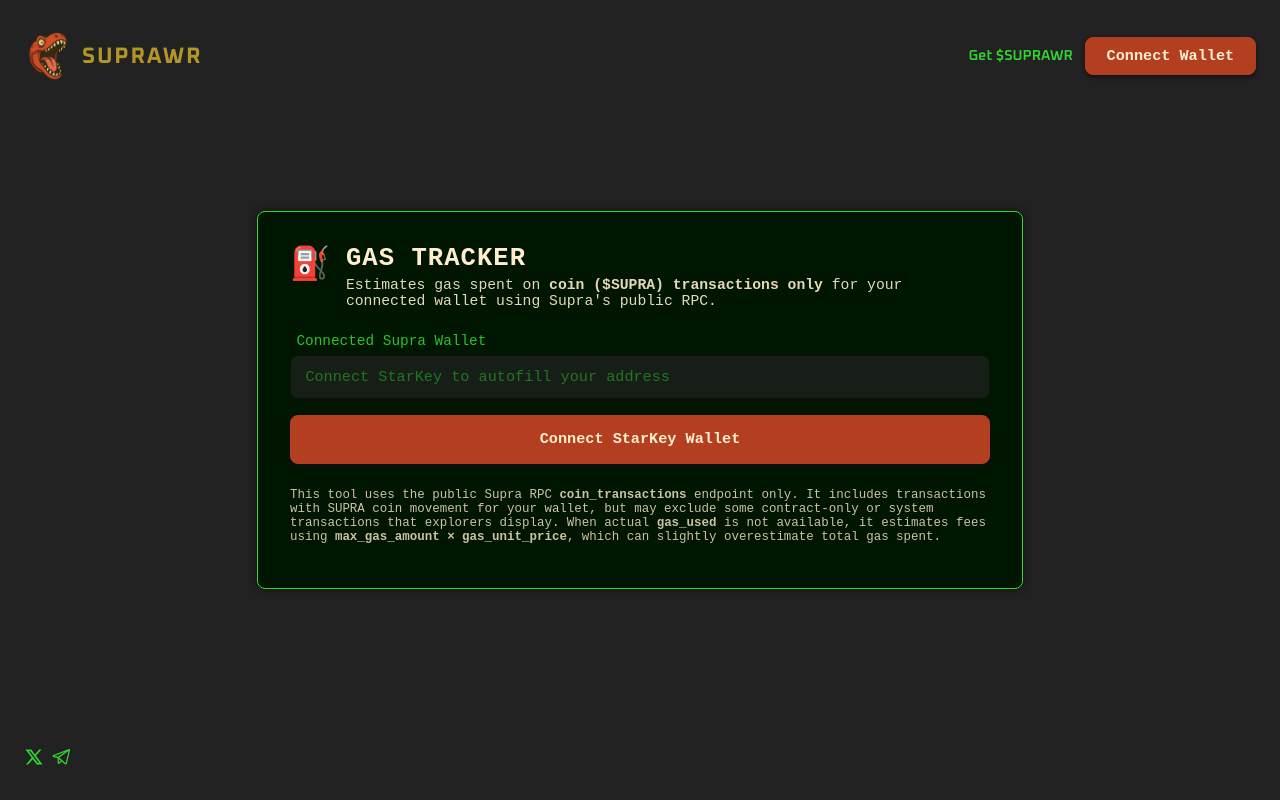
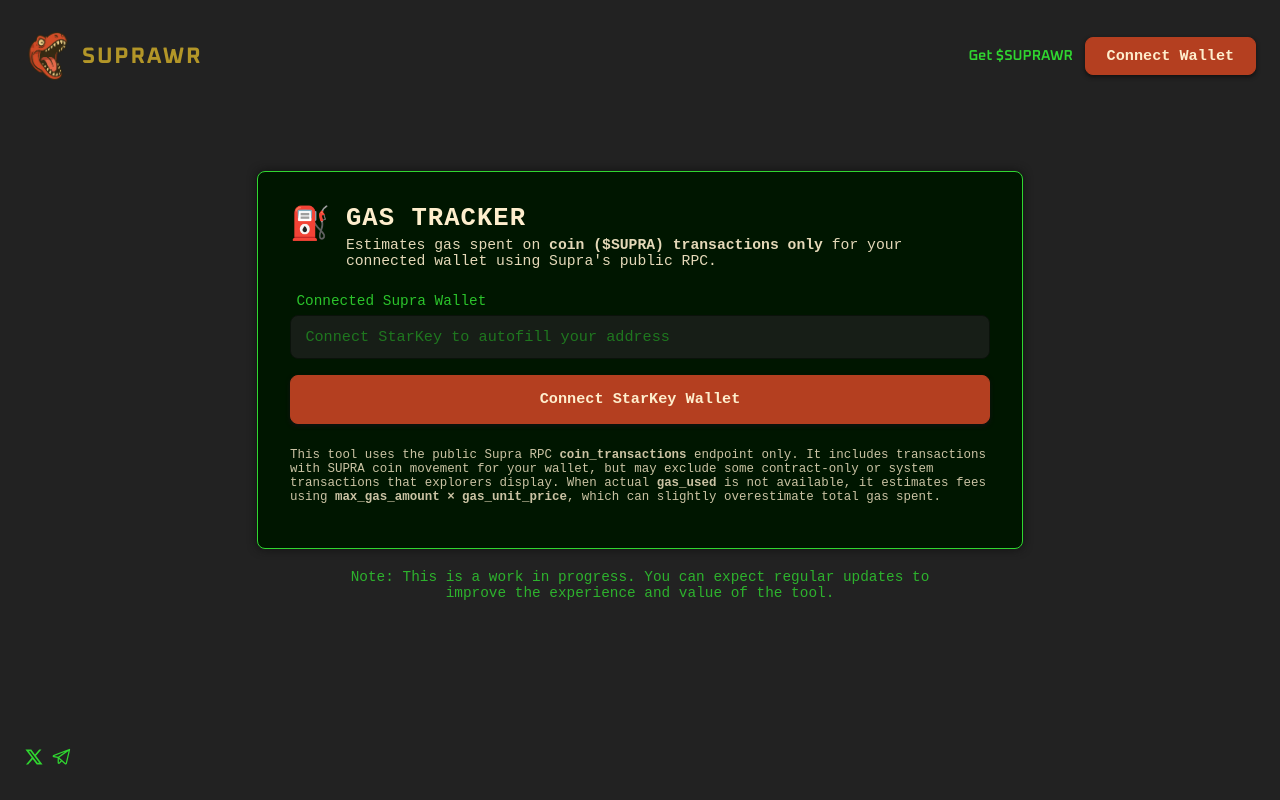
Before and after one commit to n8tr0nc/suprawr-dino-dash, a Next.js app: page / in a window 1280 px wide. Built offline with nearby package versions, Linux system fonts and the light colour scheme; no server answers.

Commit message:
Note added

```diff
--- a/pages/index.js
+++ b/pages/index.js
@@ -31,6 +31,13 @@
         <div className="card-wrapper">
           <GasFeeStats />
         </div>
+
+        {/* Work-in-progress note */}
+        <p className="global-note">
+          Note: This is a work in progress. You can expect regular updates to
+          improve the experience and value of the tool.
+        </p>
+
         {/* Bottom-left social bar */}
         <div className="social-bar">
           {/* X link */}
@@ -41,8 +48,19 @@
             className="social-icon"
             aria-label="X (Twitter)"
           >
-            <svg stroke="currentColor" fill="currentColor" stroke-width="0" viewBox="0 0 24 24" height="20" width="20" xmlns="http://www.w3.org/2000/svg"><path d="M10.4883 14.651L15.25 21H22.25L14.3917 10.5223L20.9308 3H18.2808L13.1643 8.88578L8.75 3H1.75L9.26086 13.0145L2.31915 21H4.96917L10.4883 14.651ZM16.25 19L5.75 5H7.75L18.25 19H16.25Z"></path></svg>
+            <svg
+              stroke="currentColor"
+              fill="currentColor"
+              stroke-width="0"
+              viewBox="0 0 24 24"
+              height="20"
+              width="20"
+              xmlns="http://www.w3.org/2000/svg"
+            >
+              <path d="M10.4883 14.651L15.25 21H22.25L14.3917 10.5223L20.9308 3H18.2808L13.1643 8.88578L8.75 3H1.75L9.26086 13.0145L2.31915 21H4.96917L10.4883 14.651ZM16.25 19L5.75 5H7.75L18.25 19H16.25Z"></path>
+            </svg>
           </a>
+
           {/* Telegram link */}
           <a
             href="https://t.me/suprawrcoin"
@@ -51,7 +69,17 @@
             className="social-icon"
             aria-label="Telegram"
           >
-            <svg stroke="currentColor" fill="currentColor" stroke-width="0" viewBox="0 0 256 256" height="20" width="20" xmlns="http://www.w3.org/2000/svg"><path d="M228.88,26.19a9,9,0,0,0-9.16-1.57L17.06,103.93a14.22,14.22,0,0,0,2.43,27.21L72,141.45V200a15.92,15.92,0,0,0,10,14.83,15.91,15.91,0,0,0,17.51-3.73l25.32-26.26L165,220a15.88,15.88,0,0,0,10.51,4,16.3,16.3,0,0,0,5-.79,15.85,15.85,0,0,0,10.67-11.63L231.77,35A9,9,0,0,0,228.88,26.19Zm-61.14,36L78.15,126.35l-49.6-9.73ZM88,200V152.52l24.79,21.74Zm87.53,8L92.85,135.5l119-85.29Z"></path></svg>
+            <svg
+              stroke="currentColor"
+              fill="currentColor"
+              stroke-width="0"
+              viewBox="0 0 256 256"
+              height="20"
+              width="20"
+              xmlns="http://www.w3.org/2000/svg"
+            >
+              <path d="M228.88,26.19a9,9,0,0,0-9.16-1.57L17.06,103.93a14.22,14.22,0,0,0,2.43,27.21L72,141.45V200a15.92,15.92,0,0,0,10,14.83,15.91,15.91,0,0,0,17.51-3.73l25.32-26.26L165,220a15.88,15.88,0,0,0,10.51,4,16.3,16.3,0,0,0,5-.79,15.85,15.85,0,0,0,10.67-11.63L231.77,35A9,9,0,0,0,228.88,26.19Zm-61.14,36L78.15,126.35l-49.6-9.73ZM88,200V152.52l24.79,21.74Zm87.53,8L92.85,135.5l119-85.29Z"></path>
+            </svg>
           </a>
         </div>
       </main>
--- a/styles/globals.css
+++ b/styles/globals.css
@@ -44,33 +44,6 @@
 
 p {
   font-size: 1.5rem;
-}
-
-/* Spin-the-wheel styles (rethemed to SUPRAWR palette) */
-
-.wheel-container {
-  position: relative;
-  width: 200px;
-  height: 200px;
-  margin: 20px auto;
-}
-
-.wheel {
-  width: 100%;
-  height: 100%;
-  border: 10px solid #3c2600; /* Brown */
-  border-radius: 50%;
-  background: conic-gradient(
-    #d5502c 0% 25%,
-    /* Red */ #b39628 25% 50%,
-    /* Gold */ #30d630 50% 75%,
-    /* Green */ #f9d580 75% 100% /* Cream */
-  );
-  transition: transform 4s ease-out;
-}
-
-.spin {
-  transform: rotate(1440deg); /* 4 full spins */
 }
 
 .logo-container {
@@ -127,14 +100,10 @@
   box-shadow: 0px 4px 8px rgba(60, 38, 0, 0.8);
 }
 
-.social-button:hover {
-  transform: translateY(-1px);
+.global-note {
+  margin: 1.25rem auto 1.75rem;
+  max-width: 640px;
+  text-align: center;
+  font-size: 0.9rem;
+  opacity: 0.8;
 }
-
-.spin-the-wheel-container {
-  margin-bottom: 30px;
-}
-
-.spin-button {
-  margin-top: 20px;
-}
```
